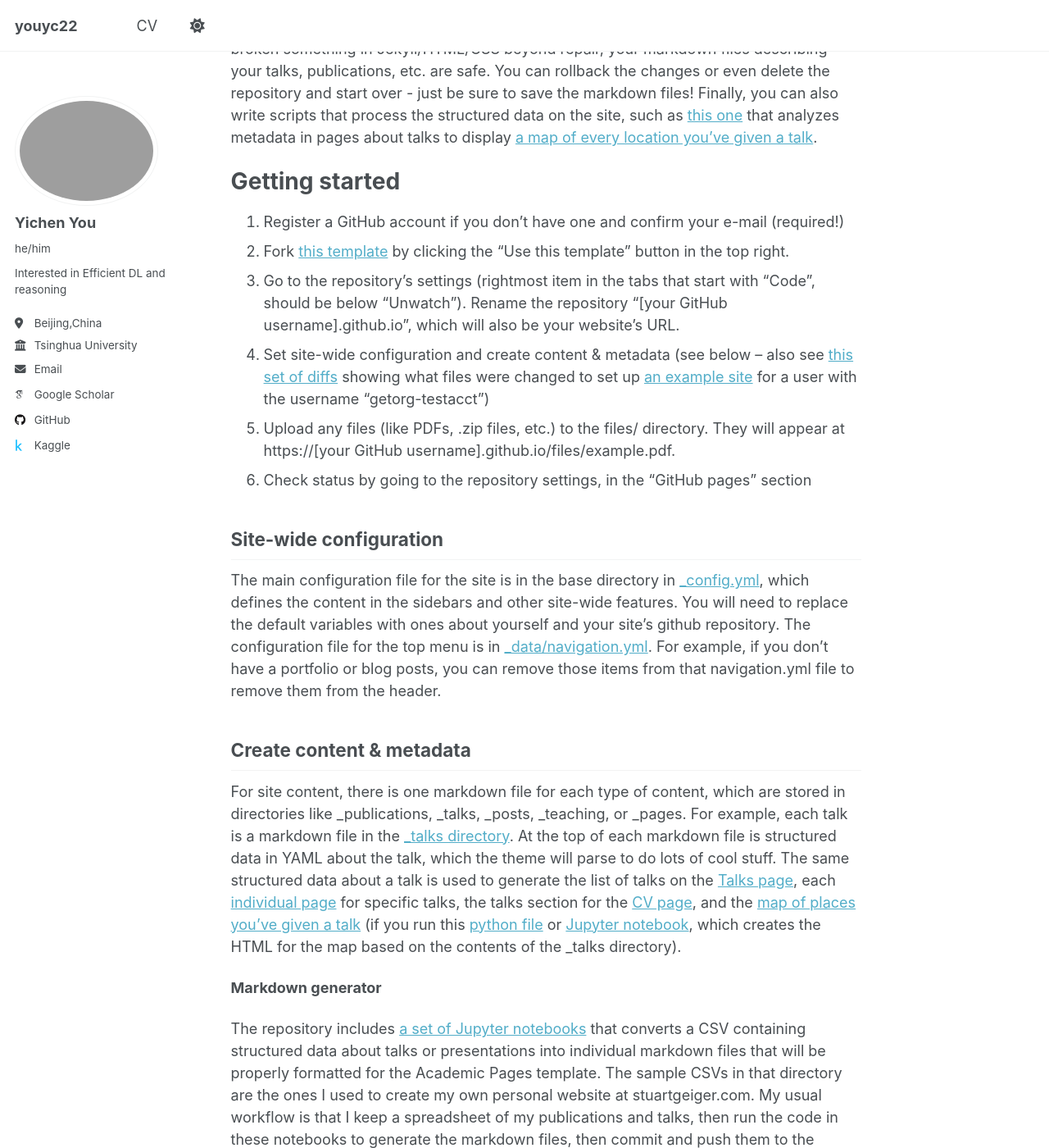
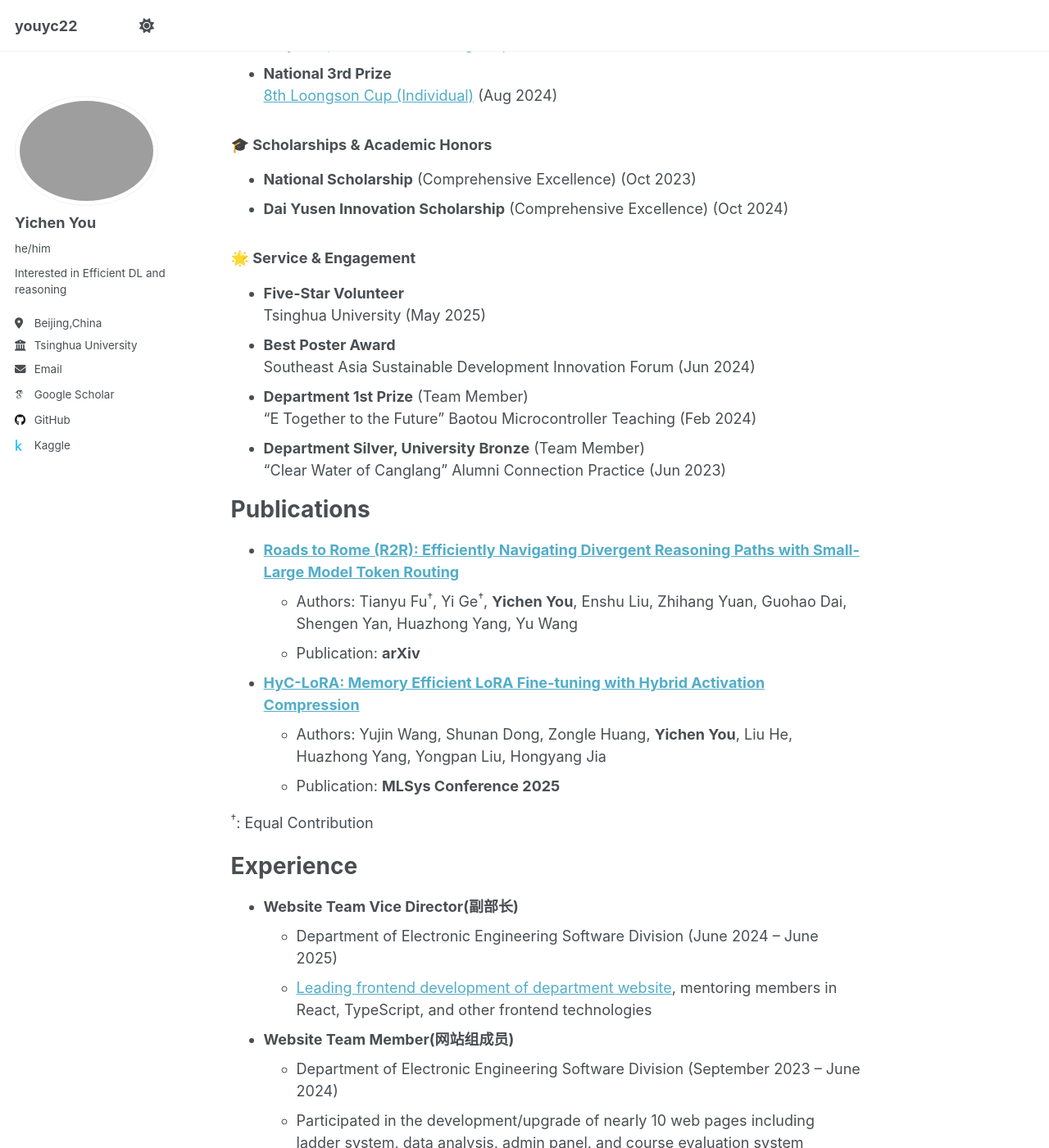
Before and after one commit to youyc22/youyc22.github.io.backup, a Jekyll site: the page built from _pages/about.md, in a window 1280 px wide and 1400 px high, scrolled down 490 px. Shown: the whole window at 82% size. Built offline with Jekyll 4.4.1, drawn with Linux system fonts in a browser that asks for light colours; some web fonts are replaced; some of the changed text lies outside the part shown.

Commit message:
[update]: add pub and awards

```diff
--- a/_config.yml
+++ b/_config.yml
@@ -7,7 +7,7 @@
 # server process.
 
 # Basic Site Settings
-locale                   : "en-US"
+locale                   : "zh-US"
 site_theme               : "default"
 title                    : "youyc22"
 title_separator          : "-"
--- a/_data/navigation.yml
+++ b/_data/navigation.yml
@@ -23,8 +23,8 @@ main:
   # - title: "Blog Posts"
   #   url: /year-archive/
 
-  - title: "CV"
-    url: /cv/
+  # - title: "CV"
+  #   url: /cv/
 
   # # - title: "CV"
   # #   url: /cv-json/
--- a/_pages/about.md
+++ b/_pages/about.md
@@ -1,49 +1,63 @@
 ---
 permalink: /
-title: "Yichen You is stupid"
+title: "Hi, here!"
 author_profile: true
 redirect_from:
   - /about/
   - /about.html
 ---
 
-<!-- This is the front page of a website that is powered by the [Academic Pages template](https://github.com/academicpages/academicpages.github.io) and hosted on GitHub pages. [GitHub pages](https://pages.github.com) is a free service in which websites are built and hosted from code and data stored in a GitHub repository, automatically updating when a new commit is made to the repository. This template was forked from the [Minimal Mistakes Jekyll Theme](https://mmistakes.github.io/minimal-mistakes/) created by Michael Rose, and then extended to support the kinds of content that academics have: publications, talks, teaching, a portfolio, blog posts, and a dynamically-generated CV. You can fork [this template](https://github.com/academicpages/academicpages.github.io) right now, modify the configuration and markdown files, add your own PDFs and other content, and have your own site for free, with no ads! -->
+- 🌱 I’m Yichen You(尤忆晨), an undergraduate student at Tsinghua University.
+- 🔭 I’m interested in Efficient DL and Reasoning.
 
-Hi there!
+Selected Awards/Honors
 ======
-Like many other Jekyll-based GitHub Pages templates, Academic Pages makes you separate the website's content from its form. The content & metadata of your website are in structured markdown files, while various other files constitute the theme, specifying how to transform that content & metadata into HTML pages. You keep these various markdown (.md), YAML (.yml), HTML, and CSS files in a public GitHub repository. Each time you commit and push an update to the repository, the [GitHub pages](https://pages.github.com/) service creates static HTML pages based on these files, which are hosted on GitHub's servers free of charge.
+### 🏆 Competitions
+* **2nd Place** (Top 0.09% of 2212 Teams)
+  [AI Mathematical Olympiad 2](https://github.com/imagination-research/aimo2)
+  *Authors: **Yichen You**, Xuefei Ning, Zinan Lin* (Apr 2025)
+* **University 1st Prize, PCB Award** (Team Leader)
+  [26th Hardware Design Competition](https://github.com/youyc22/Multifunctional) (Sep 2023)
+* **University 2nd Prize** (Team Leader)
+  [Huiye Cup 6th Software Design](https://github.com/youyc22/EESDC6-2048-Advanced-Version) (Apr 2023)
+* **National 3rd Prize**
+  [8th Loongson Cup (Individual)](https://github.com/youyc22/NSCSCC-2024) (Aug 2024)
 
-Many of the features of dynamic content management systems (like Wordpress) can be achieved in this fashion, using a fraction of the computational resources and with far less vulnerability to hacking and DDoSing. You can also modify the theme to your heart's content without touching the content of your site. If you get to a point where you've broken something in Jekyll/HTML/CSS beyond repair, your markdown files describing your talks, publications, etc. are safe. You can rollback the changes or even delete the repository and start over - just be sure to save the markdown files! Finally, you can also write scripts that process the structured data on the site, such as [this one](https://github.com/academicpages/academicpages.github.io/blob/master/talkmap.ipynb) that analyzes metadata in pages about talks to display [a map of every location you've given a talk](https://academicpages.github.io/talkmap.html).
 
-Getting started
+### 🎓 Scholarships & Academic Honors
+* **National Scholarship** (Comprehensive Excellence) (Oct 2023)
+* **Dai Yusen Innovation Scholarship** (Comprehensive Excellence) (Oct 2024)
+
+### 🌟 Service & Engagement
+* **Five-Star Volunteer**
+  Tsinghua University (May 2025)
+* **Best Poster Award**
+  Southeast Asia Sustainable Development Innovation Forum (Jun 2024)
+* **Department 1st Prize** (Team Member)
+  "E Together to the Future" Baotou Microcontroller Teaching (Feb 2024)
+* **Department Silver, University Bronze** (Team Member)
+  "Clear Water of Canglang" Alumni Connection Practice (Jun 2023)
+
+
+Publications
 ======
-1. Register a GitHub account if you don't have one and confirm your e-mail (required!)
-1. Fork [this template](https://github.com/academicpages/academicpages.github.io) by clicking the "Use this template" button in the top right.
-1. Go to the repository's settings (rightmost item in the tabs that start with "Code", should be below "Unwatch"). Rename the repository "[your GitHub username].github.io", which will also be your website's URL.
-1. Set site-wide configuration and create content & metadata (see below -- also see [this set of diffs](http://archive.is/3TPas) showing what files were changed to set up [an example site](https://getorg-testacct.github.io) for a user with the username "getorg-testacct")
-1. Upload any files (like PDFs, .zip files, etc.) to the files/ directory. They will appear at https://[your GitHub username].github.io/files/example.pdf.
-1. Check status by going to the repository settings, in the "GitHub pages" section
+* **[Roads to Rome (R2R): Efficiently Navigating Divergent Reasoning Paths with Small-Large Model Token Routing](https://arxiv.org/abs/2505.21600)**
+  * Authors: Tianyu Fu<sup>†</sup>, Yi Ge<sup>†</sup>, **Yichen You**, Enshu Liu, Zhihang Yuan, Guohao Dai, Shengen Yan, Huazhong Yang, Yu Wang
+  * Publication: **arXiv**
 
-Site-wide configuration
-------
-The main configuration file for the site is in the base directory in [_config.yml](https://github.com/academicpages/academicpages.github.io/blob/master/_config.yml), which defines the content in the sidebars and other site-wide features. You will need to replace the default variables with ones about yourself and your site's github repository. The configuration file for the top menu is in [_data/navigation.yml](https://github.com/academicpages/academicpages.github.io/blob/master/_data/navigation.yml). For example, if you don't have a portfolio or blog posts, you can remove those items from that navigation.yml file to remove them from the header.
+* **[HyC-LoRA: Memory Efficient LoRA Fine-tuning with Hybrid Activation Compression](https://mlsys.org/virtual/2025/poster/3254)**
+  * Authors: Yujin Wang, Shunan Dong, Zongle Huang, **Yichen You**, Liu He, Huazhong Yang, Yongpan Liu, Hongyang Jia
+  * Publication: **MLSys Conference 2025**
 
-Create content & metadata
-------
-For site content, there is one markdown file for each type of content, which are stored in directories like _publications, _talks, _posts, _teaching, or _pages. For example, each talk is a markdown file in the [_talks directory](https://github.com/academicpages/academicpages.github.io/tree/master/_talks). At the top of each markdown file is structured data in YAML about the talk, which the theme will parse to do lots of cool stuff. The same structured data about a talk is used to generate the list of talks on the [Talks page](https://academicpages.github.io/talks), each [individual page](https://academicpages.github.io/talks/2012-03-01-talk-1) for specific talks, the talks section for the [CV page](https://academicpages.github.io/cv), and the [map of places you've given a talk](https://academicpages.github.io/talkmap.html) (if you run this [python file](https://github.com/academicpages/academicpages.github.io/blob/master/talkmap.py) or [Jupyter notebook](https://github.com/academicpages/academicpages.github.io/blob/master/talkmap.ipynb), which creates the HTML for the map based on the contents of the _talks directory).
+<sup>†</sup>: Equal Contribution
 
-**Markdown generator**
+Experience
+======
 
-The repository includes [a set of Jupyter notebooks](https://github.com/academicpages/academicpages.github.io/tree/master/markdown_generator
-) that converts a CSV containing structured data about talks or presentations into individual markdown files that will be properly formatted for the Academic Pages template. The sample CSVs in that directory are the ones I used to create my own personal website at stuartgeiger.com. My usual workflow is that I keep a spreadsheet of my publications and talks, then run the code in these notebooks to generate the markdown files, then commit and push them to the GitHub repository.
+* **Website Team Vice Director(副部长)**
+  - Department of Electronic Engineering Software Division (June 2024 -- June 2025)
+  - [Leading frontend development of department website](https://github.com/eesast/web/graphs/contributors), mentoring members in React, TypeScript, and other frontend technologies
 
-How to edit your site's GitHub repository
-------
-Many people use a git client to create files on their local computer and then push them to GitHub's servers. If you are not familiar with git, you can directly edit these configuration and markdown files directly in the github.com interface. Navigate to a file (like [this one](https://github.com/academicpages/academicpages.github.io/blob/master/_talks/2012-03-01-talk-1.md) and click the pencil icon in the top right of the content preview (to the right of the "Raw | Blame | History" buttons). You can delete a file by clicking the trashcan icon to the right of the pencil icon. You can also create new files or upload files by navigating to a directory and clicking the "Create new file" or "Upload files" buttons.
-
-Example: editing a markdown file for a talk
-![Editing a markdown file for a talk](/images/editing-talk.png)
-
-For more info
-------
-More info about configuring Academic Pages can be found in [the guide](https://academicpages.github.io/markdown/), the [growing wiki](https://github.com/academicpages/academicpages.github.io/wiki), and you can always [ask a question on GitHub](https://github.com/academicpages/academicpages.github.io/discussions). The [guides for the Minimal Mistakes theme](https://mmistakes.github.io/minimal-mistakes/docs/configuration/) (which this theme was forked from) might also be helpful.
+* **Website Team Member(网站组成员)**
+  - Department of Electronic Engineering Software Division (September 2023 -- June 2024)
+  - Participated in the development/upgrade of nearly 10 web pages including ladder system, data analysis, admin panel, and course evaluation system
```
